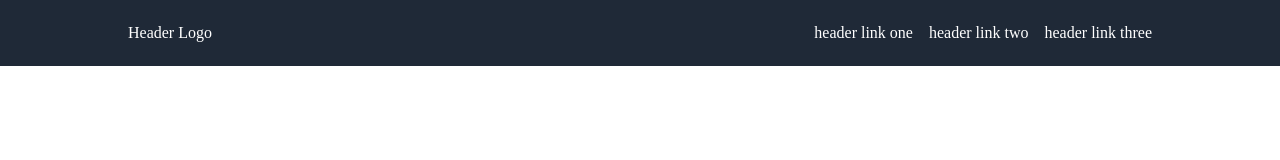
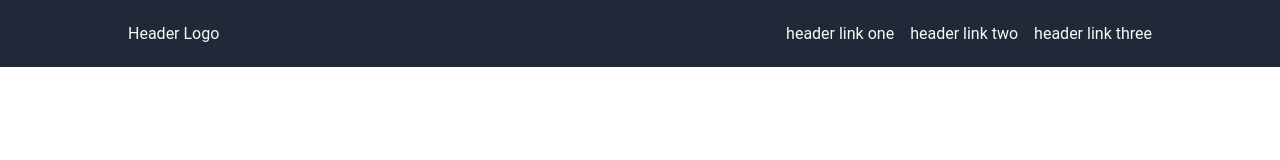
Before and after one commit to aRav3n/TOP-landing-page, a plain HTML site: page index.html in a window 1280 px wide. Shown: the top 160 px of the page. Drawn offline with Linux system fonts and the light colour scheme.

Commit message:
Begin styling header

```diff
--- a/style.css
+++ b/style.css
@@ -6,7 +6,7 @@
 }
 
 .banner {
-    color: white;
+    color: #f9faf8;
     background-color: #1F2937;
     justify-content: center safe;
     margin: 0;
@@ -22,6 +22,7 @@ body {
     align-items: center;
     display: flex;
     flex-direction: column;
+    font-family: 'Roboto', sans-serif;
     margin: 0;
     min-height: 100vh;
     min-width: 100vw;
```
